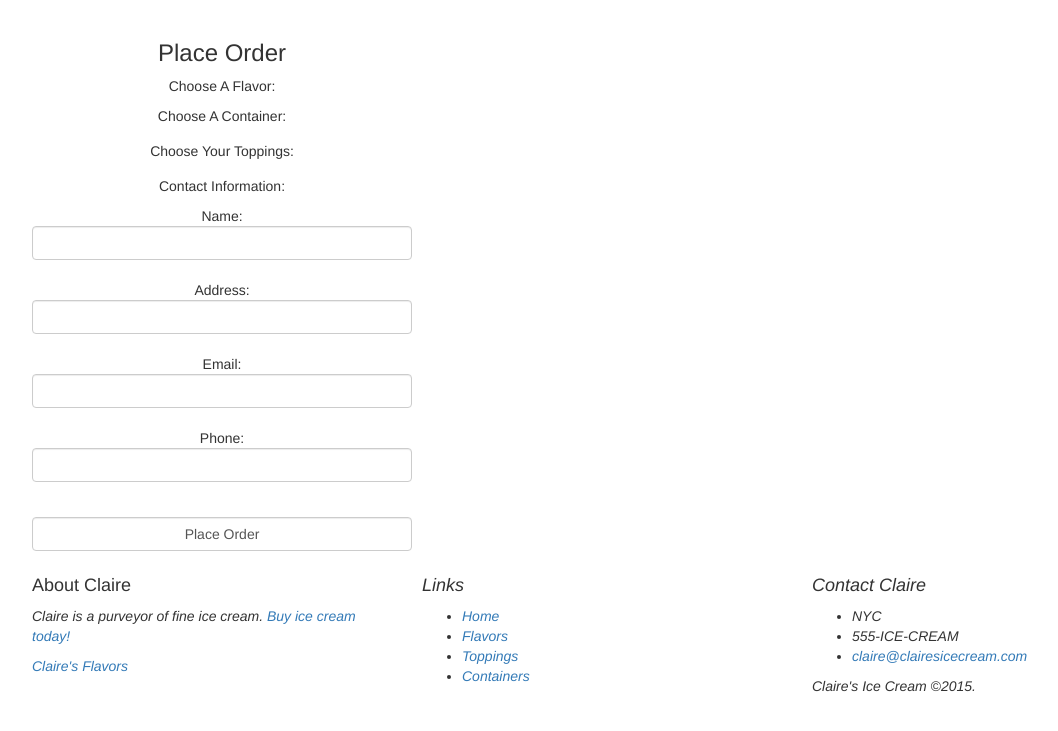
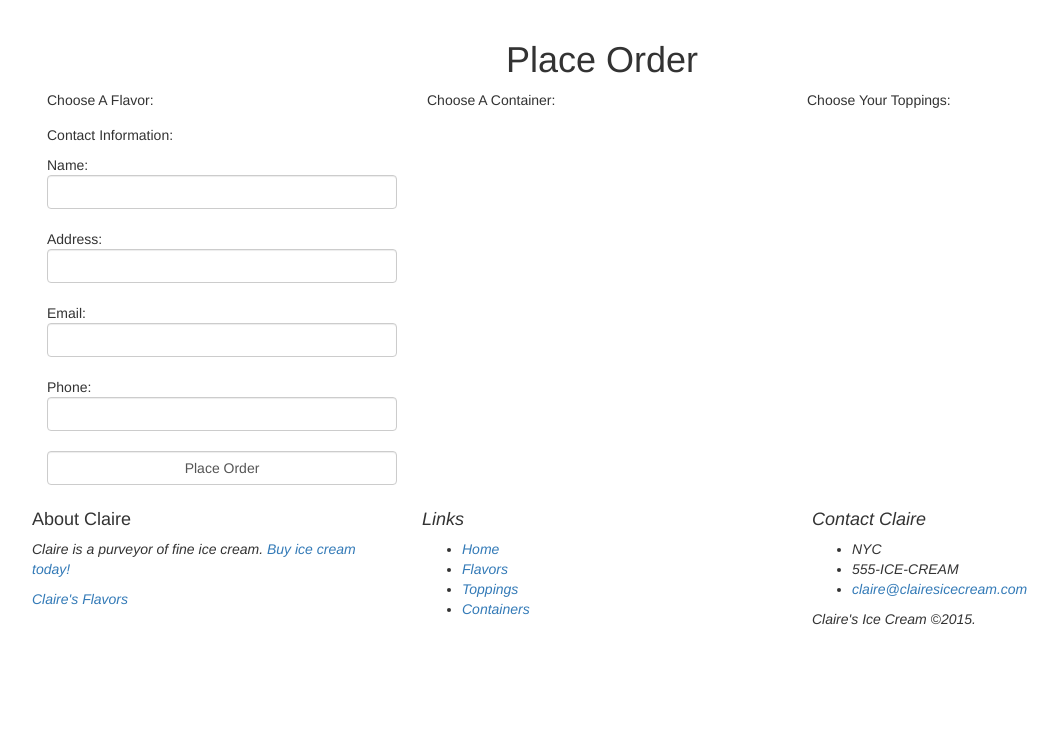
Before and after one commit to EricFries/claires-ice-cream, a Django app: page /new/ in a window 1280 px wide. Shown: the part 52-783 px from the top of the page, without its empty margins (38-1096 px from the left). Run offline with Django 3.2, Linux system fonts and the light colour scheme; data that the repository does not hold is empty; some libraries are stand-ins or nearby versions.

Commit message:
change form formatting

```diff
--- a/ice_cream_ordering/templates/ice_cream_ordering/containers.html
+++ b/ice_cream_ordering/templates/ice_cream_ordering/containers.html
@@ -1,7 +1,9 @@
 {% extends "base.html" %}
 
 {% block content %}
-<h1>Claire's Containers</h1>
+<center>
+	<h1>Claire's Containers</h1>
+</center>
 
 
 	{% for c in all_containers %}
--- a/ice_cream_ordering/templates/ice_cream_ordering/flavors.html
+++ b/ice_cream_ordering/templates/ice_cream_ordering/flavors.html
@@ -1,8 +1,9 @@
 {% extends "base.html" %}
 
 {% block content %}
-
+<center>
 <h1>Claire's Flavors</h1>
+</center>
 
 
 	{% for f in all_flavors %}
--- a/ice_cream_ordering/templates/ice_cream_ordering/new.html
+++ b/ice_cream_ordering/templates/ice_cream_ordering/new.html
@@ -1,12 +1,15 @@
 {% extends "base.html" %}
 
 {% block content %}
+<center>
+	<h1>Place Order</h1>
+</center>
 
-<center>
+
+<form action="{% url 'create' %}" method="post">
+
 	<div class="col-md-4">
-		<h3>Place Order</h3>
 		<p>Choose A Flavor:</p>
-			<form action="{% url 'create' %}" method="post">
 
 		<div class="form-group">
 		{% csrf_token %}
@@ -14,8 +17,11 @@
 		    <label for="flavor{{ forloop.counter }}">{{ f.flavor }}</label>
 		    <input type="radio" name="flavor" id="flavor{{ forloop.counter }}" value="{{ f.id }}" class="form-control"/>
 		{% endfor %}
+		</div>
+	</div>
 
 
+	<div class="col-md-4">
 		<p>Choose A Container:</p>
 			<div class="form-group">
 		{% for c in all_containers %}
@@ -24,7 +30,9 @@
 		    <br />
 		{% endfor %}
 		</div>
+	</div>
 
+	<div class="col-md-4">
 		<p>Choose Your Toppings:</p>
 		<div class="form-group">
 			{% for t in all_toppings %}
@@ -33,18 +41,20 @@
 			    <br />
 			{% endfor %}
 		</div>
-		<div class = "row">
+	</div>
+
+	<div class="col-md-4">
 		<p>Contact Information:</p>
 		<div class="form-group">
 		  Name: <input type="text" name="fullname" class="form-control"><br>
 		  Address: <input type="text" name="address" class="form-control"><br>
 		  Email: <input type="text" name="email" class="form-control"><br>
 		  Phone: <input type="text" name="phone" class="form-control"><br>
-			</div>
+
 		<input type="submit" value="Place Order" class="form-control"/>
-			</form>
 		</div>
 	</div>
-</div>
-</center>
+</form>
+
+
 {% endblock content%}
--- a/ice_cream_ordering/templates/ice_cream_ordering/toppings.html
+++ b/ice_cream_ordering/templates/ice_cream_ordering/toppings.html
@@ -2,7 +2,9 @@
 
 {% block content %}
 
-<h1>Claire's Toppings</h1>
+<center>
+	<h1>Claire's Toppings</h1>
+</center>
 
 
 	{% for t in all_toppings %}
```
Lines whose indentation alone changed are shown as unchanged.
